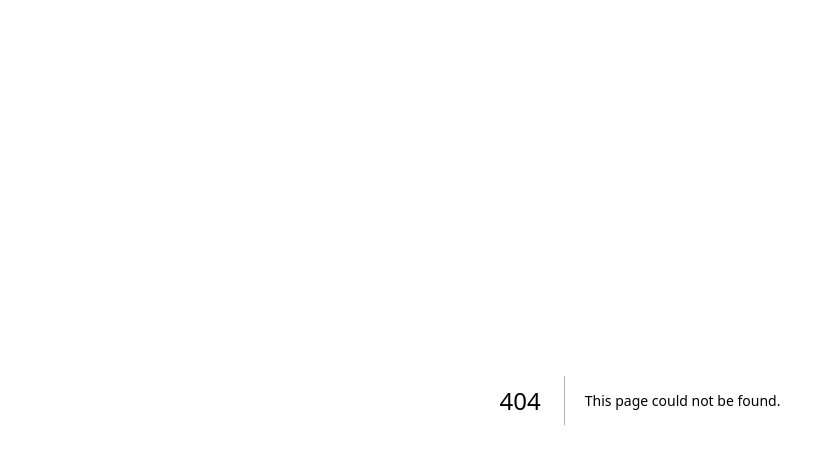
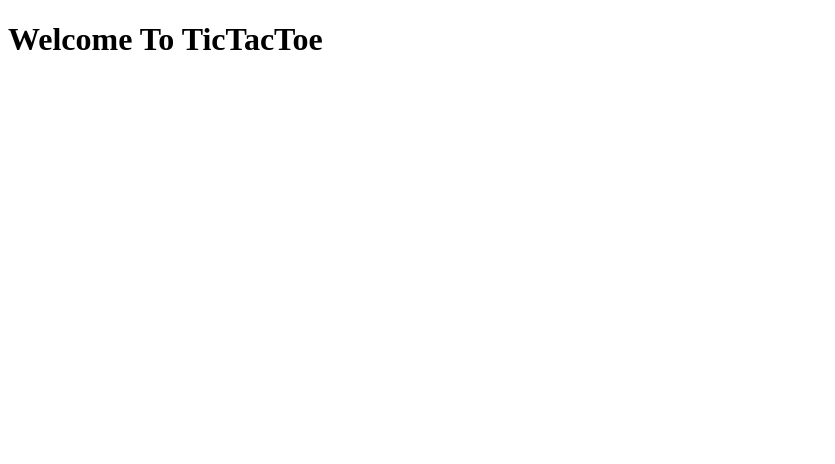
Before and after one commit to Torgian/ReactTicTacGame, a Next.js app: page /tictac/toe in a window 1280 px wide. Before the commit this address had no page. Shown: the top 464 px of the page, without its empty margins (0-835 px from the left). Built offline with nearby package versions, Linux system fonts and the light colour scheme.

Commit message:
Initial Commit
Signed-off-by: Nathaniel Nasarow <nasarow@epigno.jp>

```diff
--- /dev/null
+++ b/pages/tictac/toe.js
@@ -0,0 +1,5 @@
+export default function ticTacText() {
+  return (
+    <h1>Welcome To TicTacToe</h1>
+  )
+}
```
